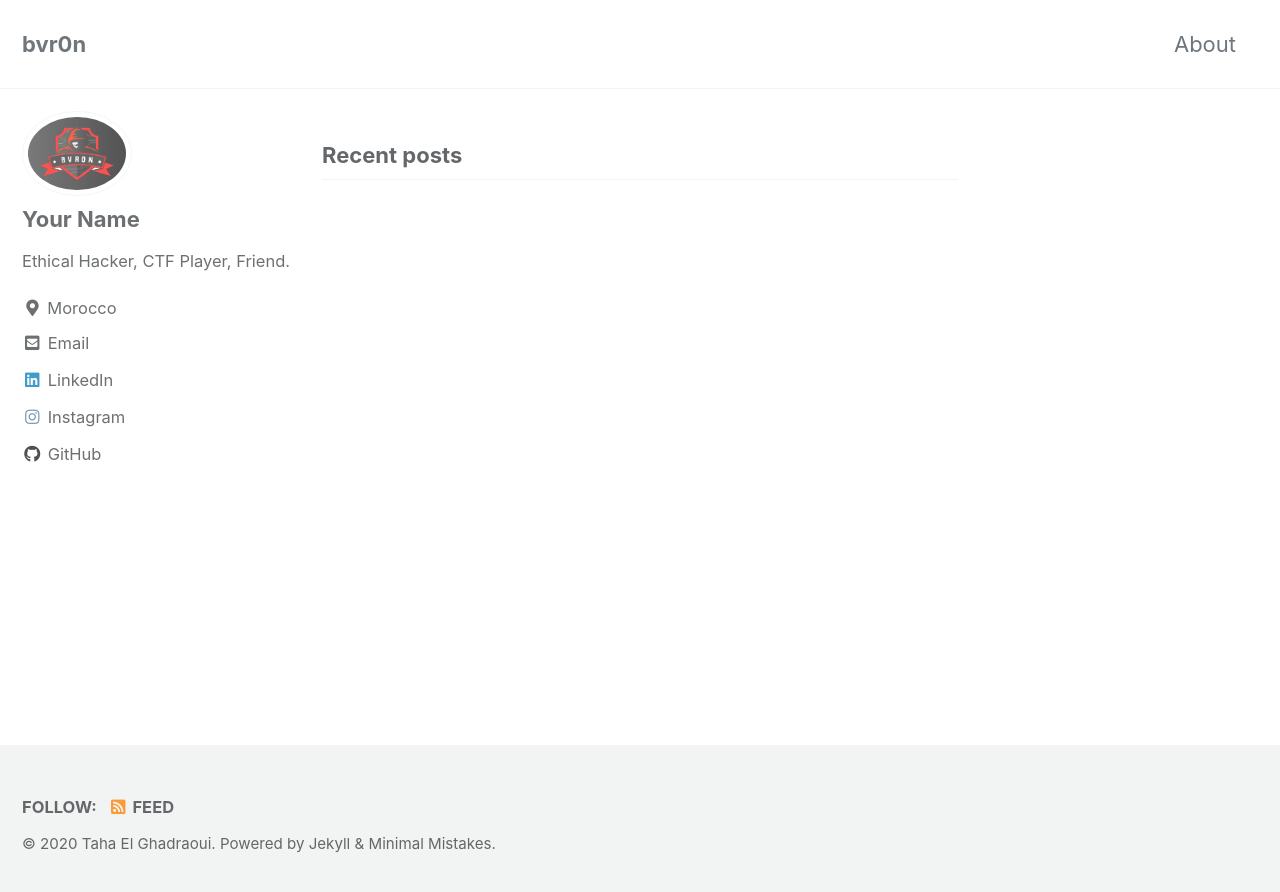
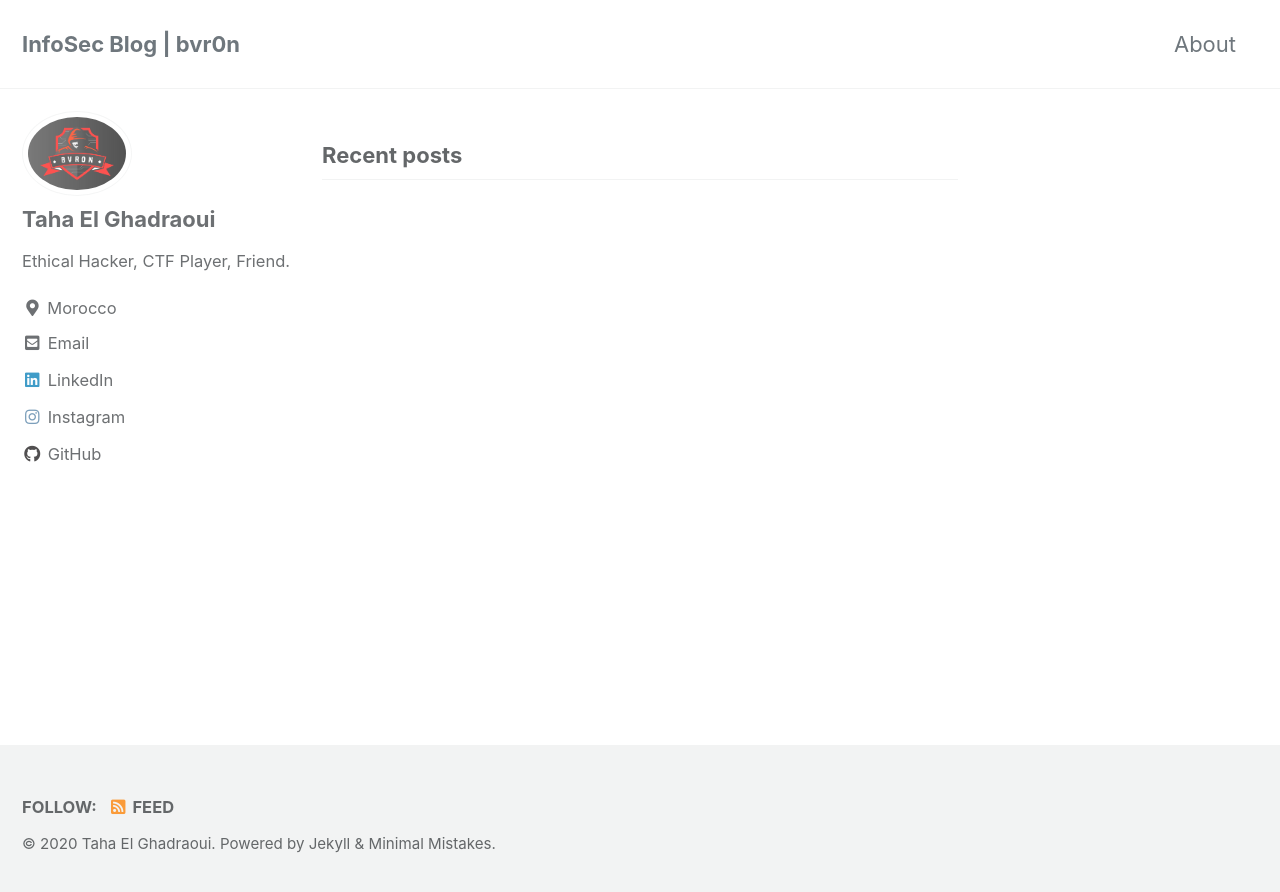
Before and after one commit to bvr0n/bvr0n.github.io, a Jekyll site: the page built from index.html, in a window 1280 px wide. Shown: the top 892 px of the page. Built offline with Jekyll 4.4.1, drawn with Linux system fonts in a browser that asks for light colours; cached includes are drawn as plain includes; the list of posts is cut into pages by our own code.

Commit message:
Update _config.yml

```diff
--- a/_config.yml
+++ b/_config.yml
@@ -9,8 +9,8 @@ minimal_mistakes_skin    : "default" # "air", "aqua", "contrast", "dark", "dirt"
 
 # Site Settings
 locale                   : "en-US"
-title                    : "bvr0n"
-title_separator          : "-"
+title                    : "InfoSec Blog | bvr0n"
+#title_separator          : "-"
 name                     : "Taha El Ghadraoui"
 description              : "Ethical Hacker, CTF Player, Friend."
 url                      : "https://bvr0n.github.io/" # the base hostname & protocol for your site e.g. "https://mmistakes.github.io"
@@ -84,11 +84,11 @@ analytics:
 
 # Site Author
 author:
-  name             : "Your Name"
+  name             : "Taha El Ghadraoui"
   avatar           : "/assets/images/logo.jpg" # path of avatar image, e.g. "/assets/images/bio-photo.jpg"
   bio              : "Ethical Hacker, CTF Player, Friend."
   location         : "Morocco"
-  email            : "mailto:elghadtaha@email.com"
+  email            : "elghadtaha@email.com"
   uri              :
   home             : # null (default), "absolute or relative url to link to author home"
   bitbucket        :
```
